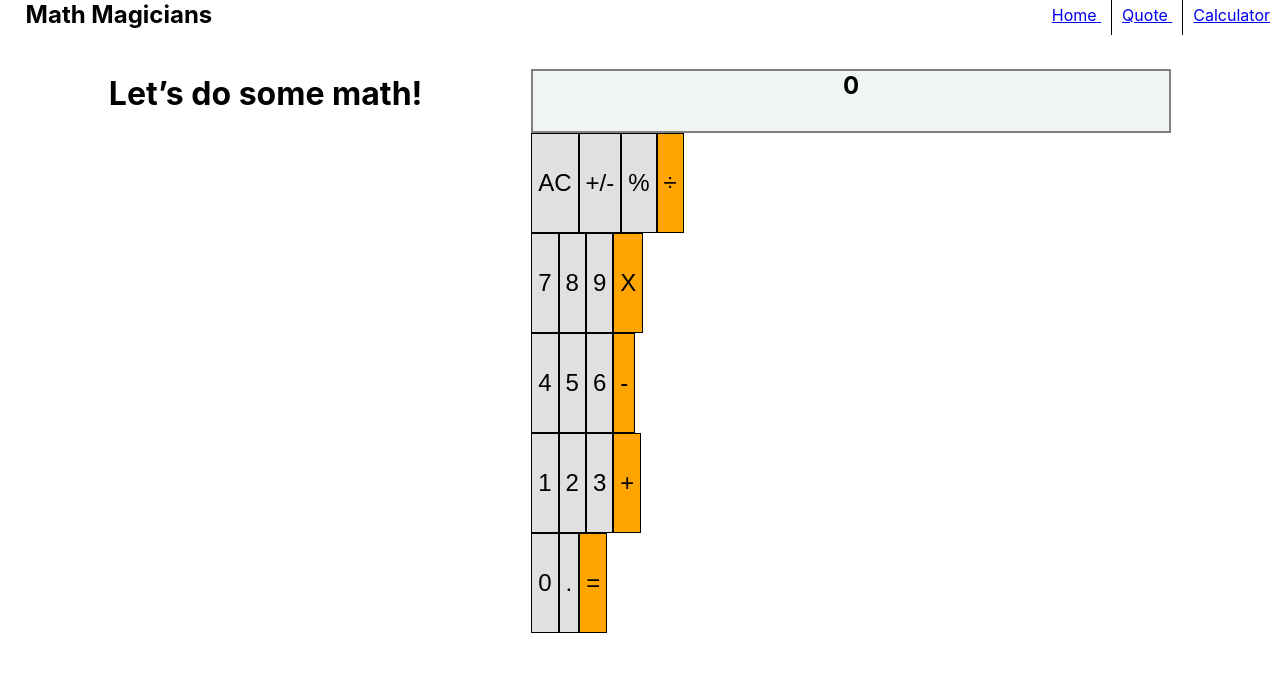
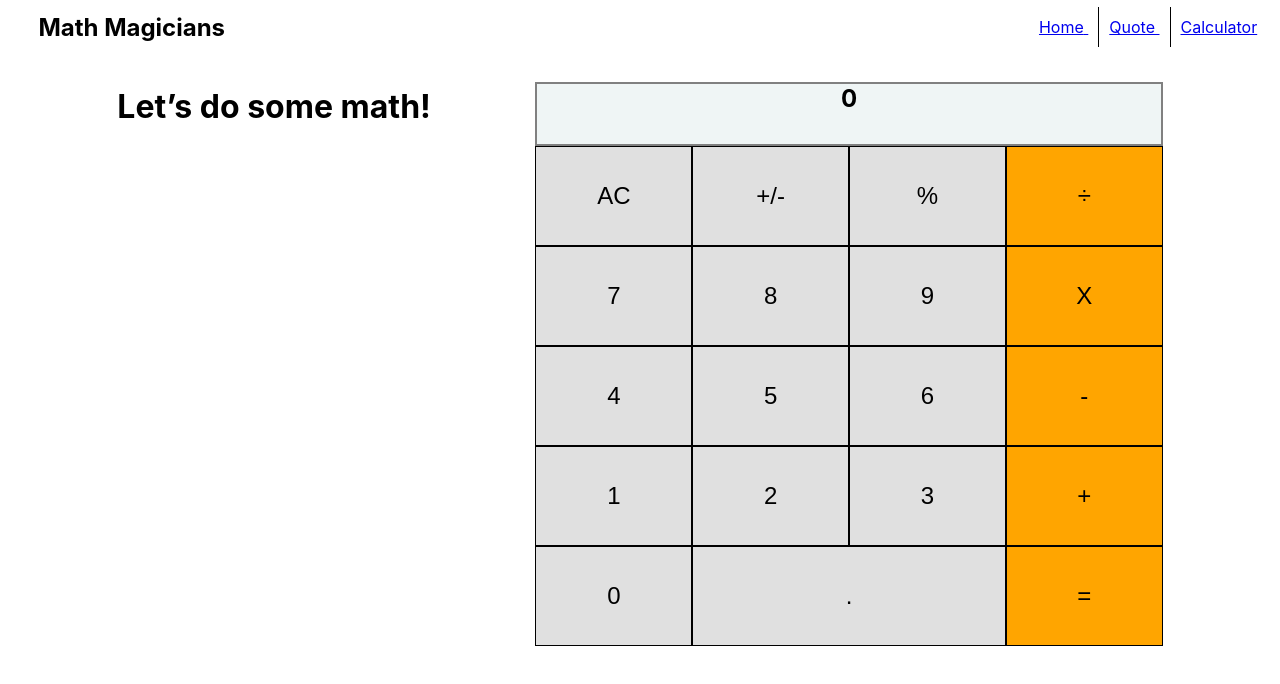
Before and after one commit to vidhishweta01/react_-calculator, a React (Create React App) app: page /calculator in a window 1280 px wide. Shown: the top 684 px of the page. Built offline with nearby package versions, Linux system fonts and the light colour scheme.

Commit message:
styled all the components

```diff
--- a/src/component/button/button.css
+++ b/src/component/button/button.css
@@ -4,11 +4,11 @@
   font-size: x-large;
 }
 
-.NormalSize {
+.normal {
   width: 25%;
 }
 
-.DoupleSize {
+.double {
   width: 50%;
 }
 
--- a/src/component/button/button.js
+++ b/src/component/button/button.js
@@ -1,10 +1,12 @@
 import propTypes from 'prop-types';
 import './button.css';
 
-const Button = ({ label, handleClick, color }) => {
+const Button = ({
+  label, handleClick, color, width,
+}) => {
   const clickHandler = () => handleClick(label);
   return (
-    <button type="button" className={`button ${color}`} onClick={clickHandler}>
+    <button type="button" className={`button ${color} ${width}`} onClick={clickHandler}>
       {label}
     </button>
   );
@@ -14,10 +16,12 @@ Button.propTypes = {
   label: propTypes.string.isRequired,
   handleClick: propTypes.func.isRequired,
   color: propTypes.string,
+  width: propTypes.string,
 };
 
 Button.defaultProps = {
   color: 'orange',
+  width: 'normal',
 };
 
 export default Button;
--- a/src/component/buttonPanel/buttonPanel.js
+++ b/src/component/buttonPanel/buttonPanel.js
@@ -31,7 +31,7 @@ const Calculator = ({ clickHandler }) => (
     </div>
     <div className={styles.button_row}>
       <Button handleClick={clickHandler} color="gray" label="0" />
-      <Button handleClick={clickHandler} color="gray" label="." />
+      <Button handleClick={clickHandler} color="gray" width="double" label="." />
       <Button handleClick={clickHandler} label="=" />
     </div>
   </div>
--- a/src/index.css
+++ b/src/index.css
@@ -1,5 +1,5 @@
 body {
-  margin: auto;
+  margin: 1vw;
   font-family:
     -apple-system,
     BlinkMacSystemFont,
```
